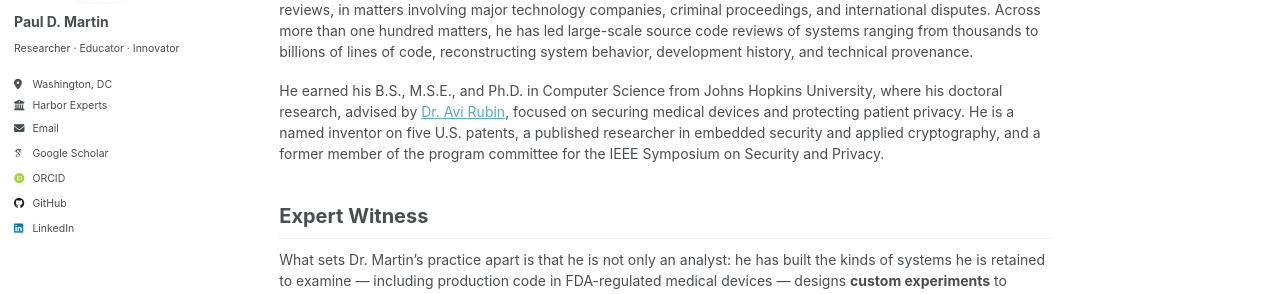
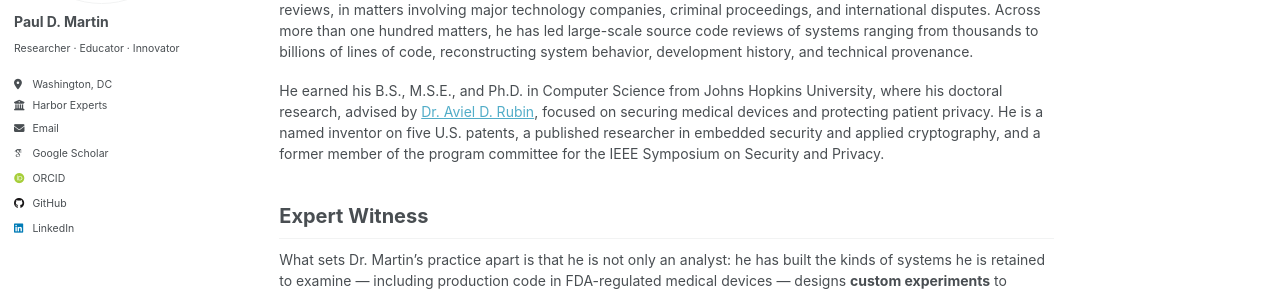
Before and after one commit to pauldmartinphd/pauldmartinphd.github.io, a Jekyll site: the page built from _pages/about.md, in a window 1280 px wide and 900 px high. Shown: the part 252-546 px from the top of the window. Built offline with Jekyll 4.4.1, drawn with Linux system fonts in a browser that asks for light colours; some web fonts are replaced.

Commit message:
Formalize Avi's name.

```diff
--- a/_pages/about.md
+++ b/_pages/about.md
@@ -12,7 +12,7 @@ Dr. Martin is a Lecturer in Computer Science at [Johns Hopkins University](https
 
 He has provided expert testimony in federal and state courts, the International Trade Commission, and inter partes reviews, in matters involving major technology companies, criminal proceedings, and international disputes. Across more than one hundred matters, he has led large-scale source code reviews of systems ranging from thousands to billions of lines of code, reconstructing system behavior, development history, and technical provenance.
 
-He earned his B.S., M.S.E., and Ph.D. in Computer Science from Johns Hopkins University, where his doctoral research, advised by [Dr. Avi Rubin](https://avirubin.com), focused on securing medical devices and protecting patient privacy. He is a named inventor on five U.S. patents, a published researcher in embedded security and applied cryptography, and a former member of the program committee for the IEEE Symposium on Security and Privacy.
+He earned his B.S., M.S.E., and Ph.D. in Computer Science from Johns Hopkins University, where his doctoral research, advised by [Dr. Aviel D. Rubin](https://avirubin.com), focused on securing medical devices and protecting patient privacy. He is a named inventor on five U.S. patents, a published researcher in embedded security and applied cryptography, and a former member of the program committee for the IEEE Symposium on Security and Privacy.
 
 ## Expert Witness
 
```
Also changed, not shown: _pages/cv.md (+1 -1 lines), 1 other file.
